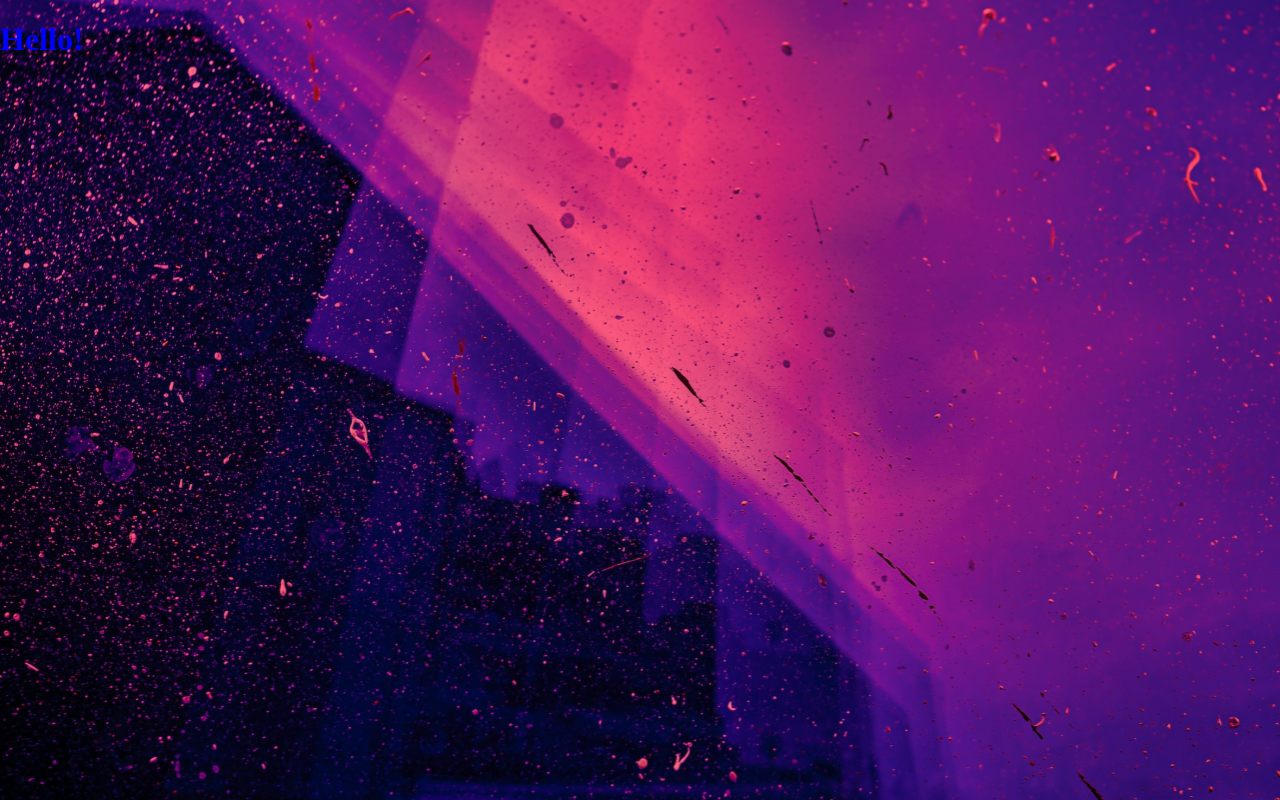
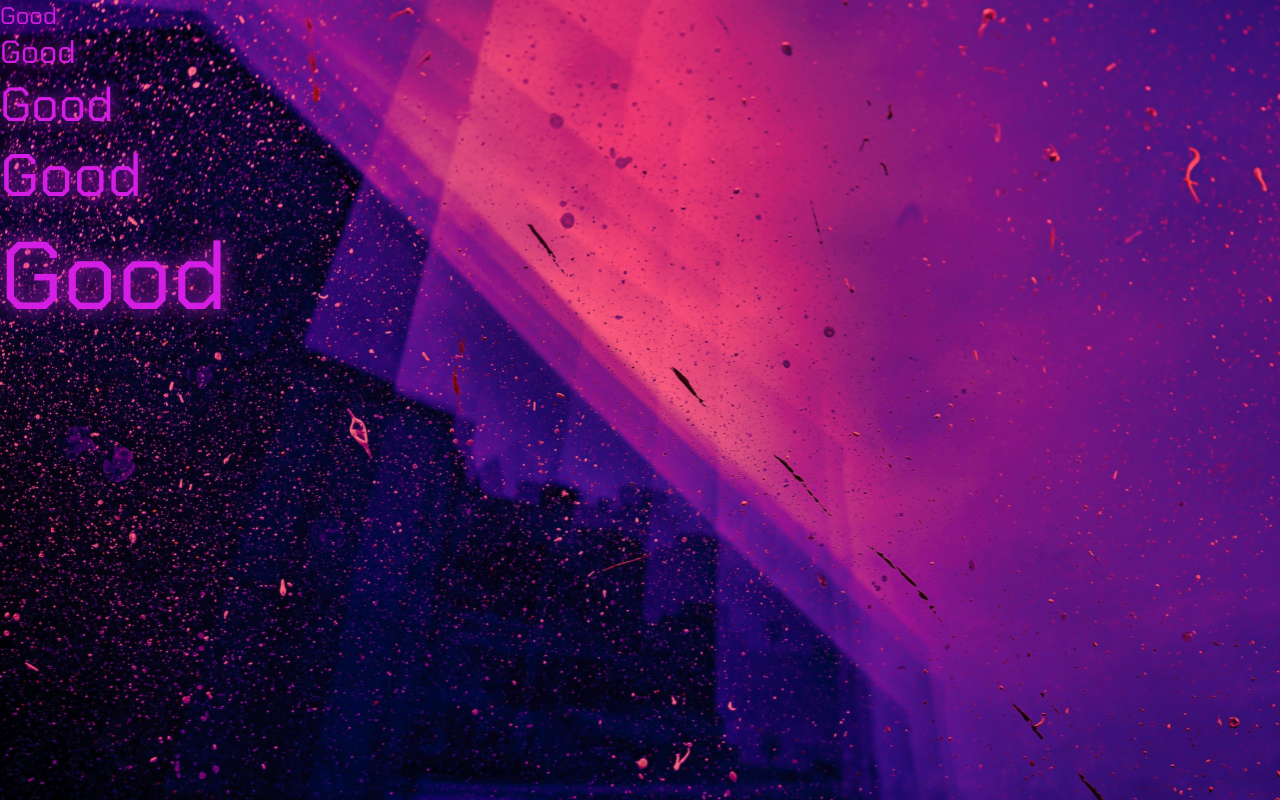
Before and after one commit to amunra2/web-bmstu-iu7, a Vue app in the folder src/frontend/: page / in a window 1280 px wide. Built offline with nearby package versions, Linux system fonts and the light colour scheme.

Commit message:
lab_03: добавлен розовый текст, шрифт и переменные размеров и цветов

```diff
--- a/src/frontend/src/App.vue
+++ b/src/frontend/src/App.vue
@@ -18,8 +18,24 @@ export default defineComponent({
 });
 </script>
 
-<style scoped>
-h1 {
-  color: blue;
+<style>
+@font-face {
+  font-family: "Chakra Petch";
+  src: local("ChakraPetch"),
+   url(./assets/fonts/ChakraPetch-Regular.ttf) format("truetype");
+}
+#app {
+  font-family: "Chakra Petch";
+}
+:root{
+  --tiny-text: 24px;
+  --little-text: 32px;
+  --middle-text: 48px;
+  --large-text: 60px;
+  --huge-text: 96px;
+  --black: rgb(0, 0, 0);
+  --cyan: rgb(30, 228, 216);
+  --magenta: rgb(213, 30, 228);
+  --violet: rgb(58, 13, 105);
 }
 </style>
--- a/src/frontend/src/components/Background.vue
+++ b/src/frontend/src/components/Background.vue
@@ -20,7 +20,7 @@ export default defineComponent({
   position: absolute;
   height: 100vh;
   width: 100vw;
-  background-image: url("@/assets/background.svg");
+  background-image: url("@/assets/img/background.svg");
   background-size: cover;
   size: cover;
 }
--- /dev/null
+++ b/src/frontend/src/components/PinkText.vue
@@ -0,0 +1,24 @@
+<template>
+  <div class="pink-text" :style="{ fontSize }">
+    <slot></slot>
+  </div>
+</template>
+
+<script lang="ts">
+import { defineComponent } from "vue";
+
+export default defineComponent({
+  name: "PinkText",
+  props: {
+    fontSize: String,
+  },
+});
+</script>
+
+<style scoped>
+.pink-text {
+  color: var(--magenta);
+  font: "Chakra Petch";
+  text-shadow: 0px 0px 20px var(--magenta);
+}
+</style>
--- a/src/frontend/src/views/HomeView.vue
+++ b/src/frontend/src/views/HomeView.vue
@@ -1,12 +1,19 @@
 <template>
-  <h1>Hello!</h1>
+  <PinkText fontSize="var(--tiny-text)">Good</PinkText>
+  <PinkText fontSize="var(--little-text)">Good</PinkText>
+  <PinkText fontSize="var(--middle-text)">Good</PinkText>
+  <PinkText fontSize="var(--large-text)">Good</PinkText>
+  <PinkText fontSize="var(--huge-text)">Good</PinkText>
 </template>
 
 <script lang="ts">
 import { defineComponent } from "vue";
+import PinkText from "@/components/PinkText.vue"
 
 export default defineComponent({
   name: "HomeView",
-  components: {},
+  components: {
+    PinkText
+  },
 });
 </script>
```
Also changed, not shown: src/frontend/src/assets/fonts/ChakraPetch-Regular.ttf (added), src/frontend/src/assets/img/background.svg (renamed from src/frontend/src/assets/background.svg).
